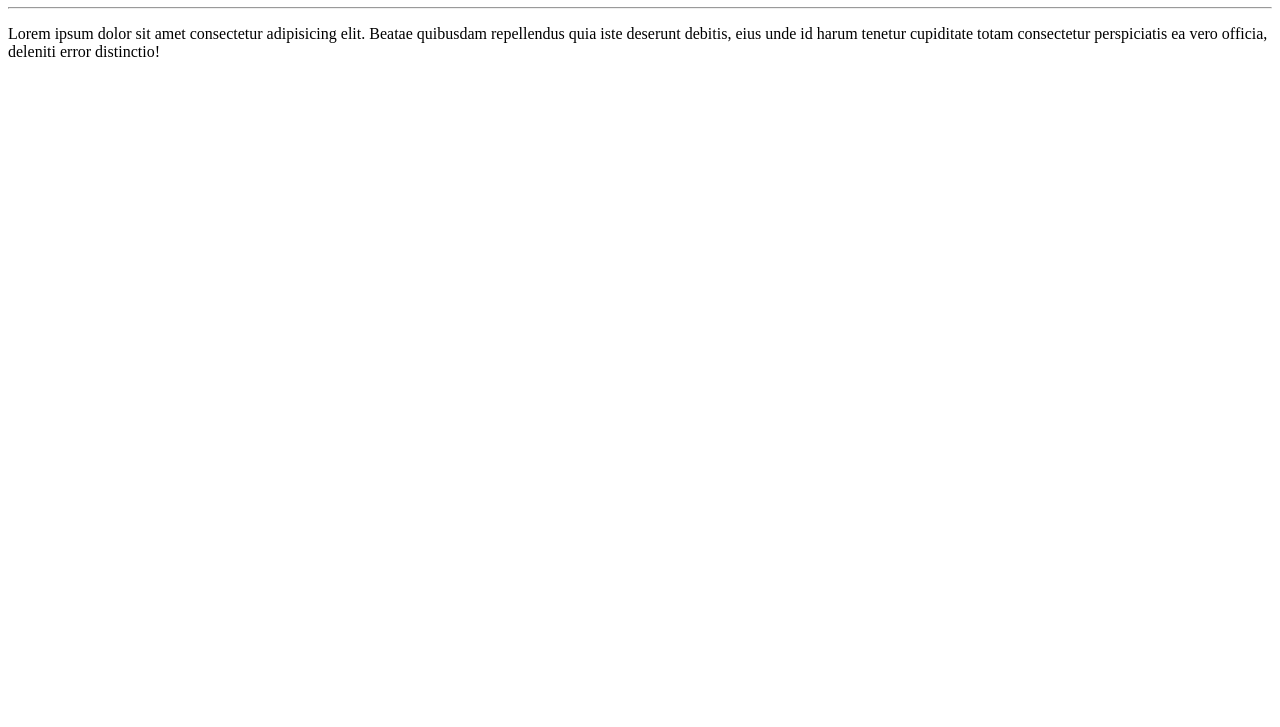
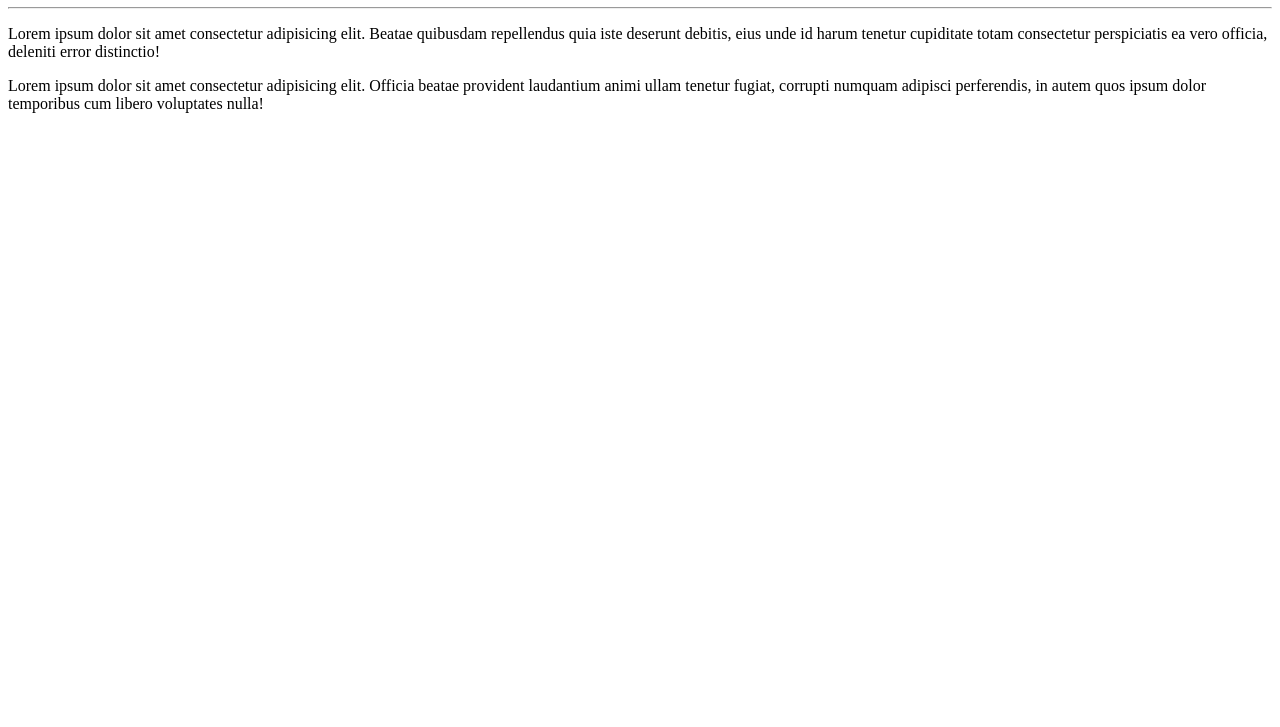
Before and after one commit to waleskaprintes/Ola-Mundo, a plain HTML site: page site-exemplo/index.html in a window 1280 px wide. Shown: the part 73-800 px from the top of the page. Drawn offline with Linux system fonts and the light colour scheme.

Commit message:
adicionei um paragrafo

```diff
--- a/site-exemplo/index.html
+++ b/site-exemplo/index.html
@@ -9,7 +9,7 @@
     <h1>Olá, Mundo!</h1>
     <hr>
     <p>Lorem ipsum dolor sit amet consectetur adipisicing elit. Beatae quibusdam repellendus quia iste deserunt debitis, eius unde id harum tenetur cupiditate totam consectetur perspiciatis ea vero officia, deleniti error distinctio!</p>
-
+    <p>Lorem ipsum dolor sit amet consectetur adipisicing elit. Officia beatae provident laudantium animi ullam tenetur fugiat, corrupti numquam adipisci perferendis, in autem quos ipsum dolor temporibus cum libero voluptates nulla!</p>
 
 
 </body>
```
